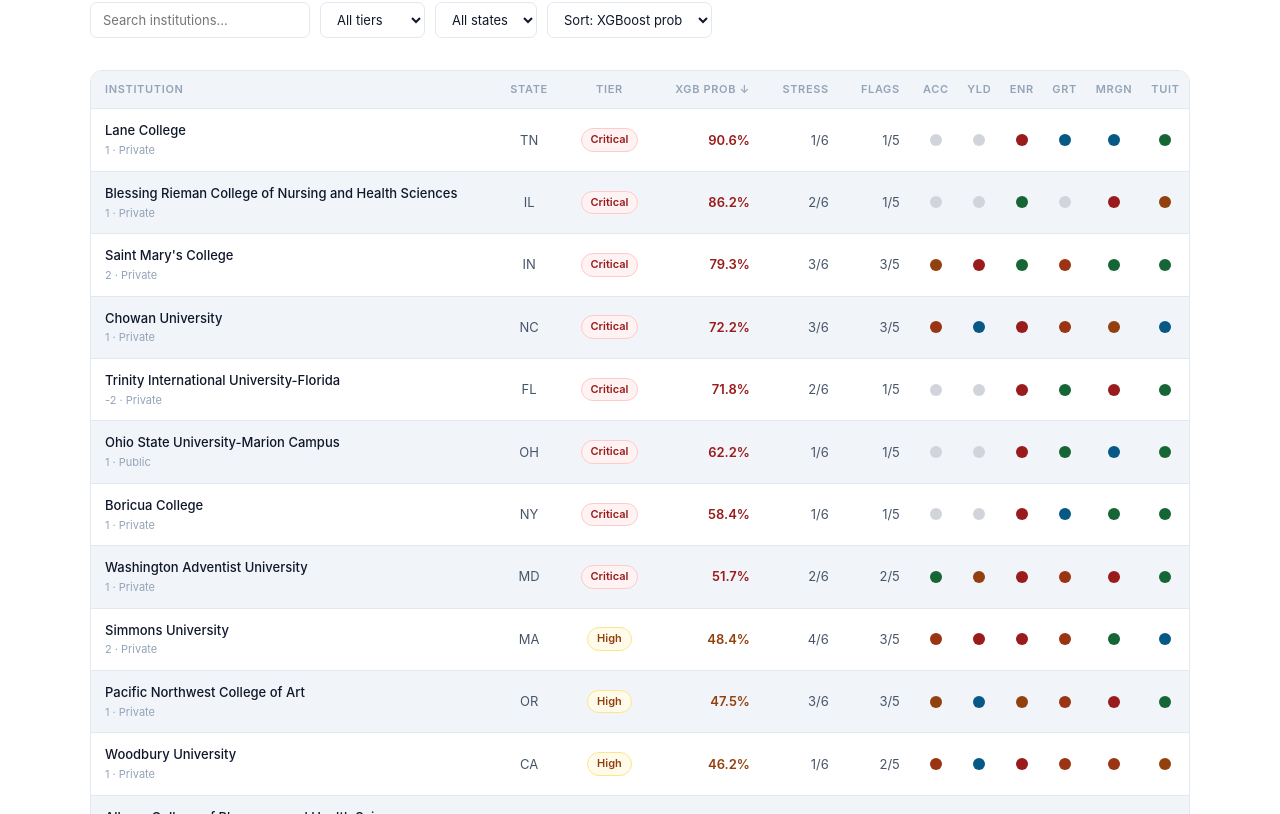
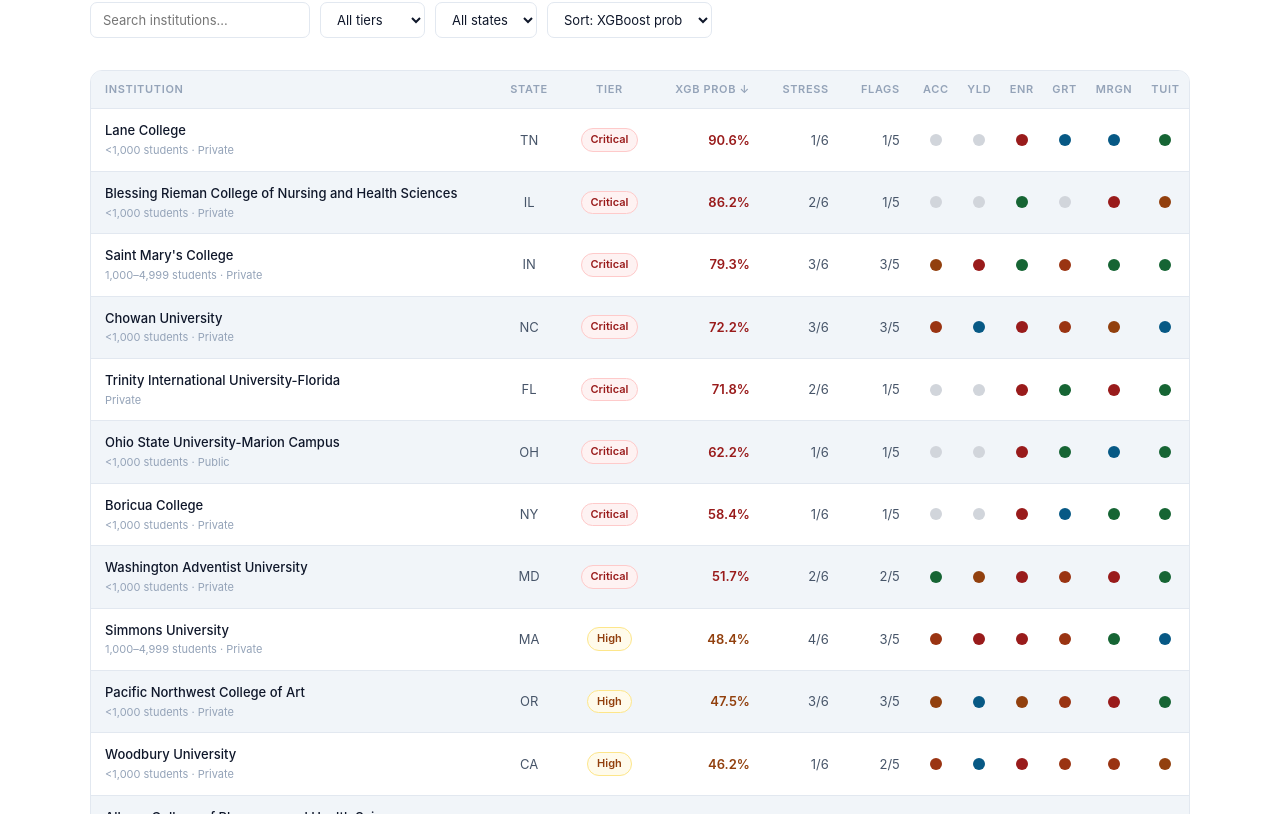
Before and after one commit to ecoulter350/institutional-risk-index, a Next.js app: page / in a window 1280 px wide. Shown: the part 3166-3980 px from the top of the page. Built offline with nearby package versions, Linux system fonts and the light colour scheme.

Commit message:
Update Watchlist.js

```diff
--- a/components/Watchlist.js
+++ b/components/Watchlist.js
@@ -7,6 +7,16 @@
   Elevated: { bg: '#FFF7ED', text: '#9A3412', border: '#FED7AA' },
   Moderate: { bg: '#F0F9FF', text: '#075985', border: '#BAE6FD' },
   Low:      { bg: '#F0FDF4', text: '#166534', border: '#BBF7D0' },
+}
+function instSizeLabel(size) {
+  const map = {
+    1: '<1,000 students',
+    2: '1,000–4,999 students',
+    3: '5,000–9,999 students',
+    4: '10,000–19,999 students',
+    5: '>20,000 students',
+  }
+  return map[size] || ''
 }
 
 function getStressColor(value, threshold, direction) {
@@ -248,7 +258,7 @@
               <div style={{ display: 'flex', alignItems: 'center', gap: 8 }}>
                 <TierBadge tier={inst.xgb_tier} />
                 <span style={{ fontSize: 12, color: 'var(--text-muted)' }}>
-                  {inst.state_abbr} · {inst.sector === 1 ? 'Public' : 'Private'}
+                  {inst.state_abbr} · {inst.sector === 1 ? 'Public' : 'Private'}{instSizeLabel(inst.inst_size) ? ' · ' + instSizeLabel(inst.inst_size) : ''}
                 </span>
               </div>
             </div>
@@ -643,7 +653,7 @@
                     <td style={tdStyle}>
                       <div style={{ fontWeight: 500 }}>{inst.inst_name}</div>
                       <div style={{ fontSize: 11, color: 'var(--text-muted)', marginTop: 1 }}>
-                        {inst.inst_size} · {inst.sector === 1 ? 'Public' : 'Private'}
+                        {instSizeLabel(inst.inst_size)}{instSizeLabel(inst.inst_size) ? ' · ' : ''}{inst.sector === 1 ? 'Public' : 'Private'}
                       </div>
                     </td>
                     <td style={{ ...tdStyle, textAlign: 'center', color: 'var(--text-secondary)' }}>
```
